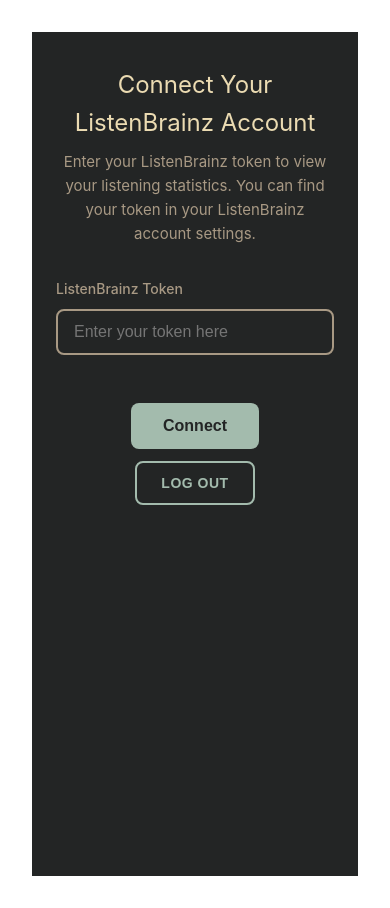
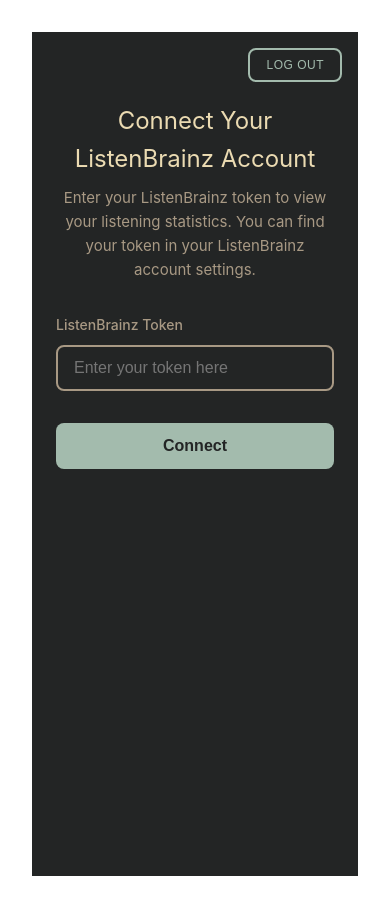
Before and after one commit to diegorpc/listenbuddy-frontend, a Vue app: page /home in a window 390 px wide. Built offline with nearby package versions, Linux system fonts and the light colour scheme; no server answers; sample sign-in values are in the browser's storage; the HTML template or start-up script is replaced by a standard one.

Commit message:
change home page logout

```diff
--- a/src/pages/HomePage.vue
+++ b/src/pages/HomePage.vue
@@ -2,6 +2,9 @@
   <div class="home-container">
     <!-- Token Input View -->
     <div v-if="!hasScrobbleToken" class="token-input-section">
+      <div class="token-header">
+        <button class="logout-btn" @click="handleLogout">Log Out</button>
+      </div>
       <div class="token-card card">
         <h2>Connect Your ListenBrainz Account</h2>
         <p>
@@ -19,12 +22,9 @@
               required
             />
           </div>
-          <div class="form-actions">
-            <button type="submit" class="submit-btn" :disabled="submitting">
-              {{ submitting ? 'Validating...' : 'Connect' }}
-            </button>
-            <button type="button" class="logout-btn" @click="handleLogout">Log Out</button>
-          </div>
+          <button type="submit" class="submit-btn" :disabled="submitting">
+            {{ submitting ? 'Validating...' : 'Connect' }}
+          </button>
           <p v-if="tokenError" class="error-message">{{ tokenError }}</p>
         </form>
       </div>
--- a/src/styles/HomePage.css
+++ b/src/styles/HomePage.css
@@ -83,6 +83,34 @@
   justify-content: center;
   min-height: 60vh;
   gap: 2rem;
+  position: relative;
+}
+
+.token-header {
+  position: absolute;
+  top: 2rem;
+  right: 2rem;
+}
+
+.token-header .logout-btn {
+  font-family: 'Lexend', sans-serif;
+  padding: 0.625rem 1.25rem;
+  background-color: transparent;
+  color: var(--accent-primary);
+  border: 2px solid var(--accent-primary);
+  border-radius: 8px;
+  font-size: 0.875rem;
+  font-weight: 500;
+  cursor: pointer;
+  transition: all 0.2s ease;
+  text-transform: uppercase;
+  letter-spacing: 0.5px;
+}
+
+.token-header .logout-btn:hover {
+  background-color: var(--accent-primary);
+  color: var(--text-primary);
+  transform: translateY(-2px);
 }
 
 .token-card {
@@ -108,33 +136,6 @@
   display: flex;
   flex-direction: column;
   gap: 1rem;
-}
-
-.form-actions {
-  display: flex;
-  gap: 1rem;
-  justify-content: center;
-  align-items: center;
-  margin-top: 1rem;
-}
-
-.form-actions .logout-btn {
-  font-family: 'Lexend', sans-serif;
-  padding: 0.875rem 2rem;
-  background-color: transparent;
-  color: var(--accent-primary);
-  border: 2px solid var(--accent-primary);
-  border-radius: 8px;
-  font-size: 1rem;
-  font-weight: 600;
-  cursor: pointer;
-  transition: all 0.2s ease;
-}
-
-.form-actions .logout-btn:hover {
-  background-color: var(--accent-primary);
-  color: var(--bg-primary);
-  transform: translateY(-2px);
 }
 
 .input-group {
@@ -275,14 +276,14 @@
     padding: 2rem 1.5rem;
   }
 
-  .form-actions {
-    flex-direction: column;
-    gap: 0.75rem;
+  .token-header {
+    top: 1rem;
+    right: 1rem;
   }
 
-  .form-actions .logout-btn {
-    padding: 0.75rem 1.5rem;
-    font-size: 0.875rem;
+  .token-header .logout-btn {
+    padding: 0.5rem 1rem;
+    font-size: 0.75rem;
   }
 
   .header-actions {
```
